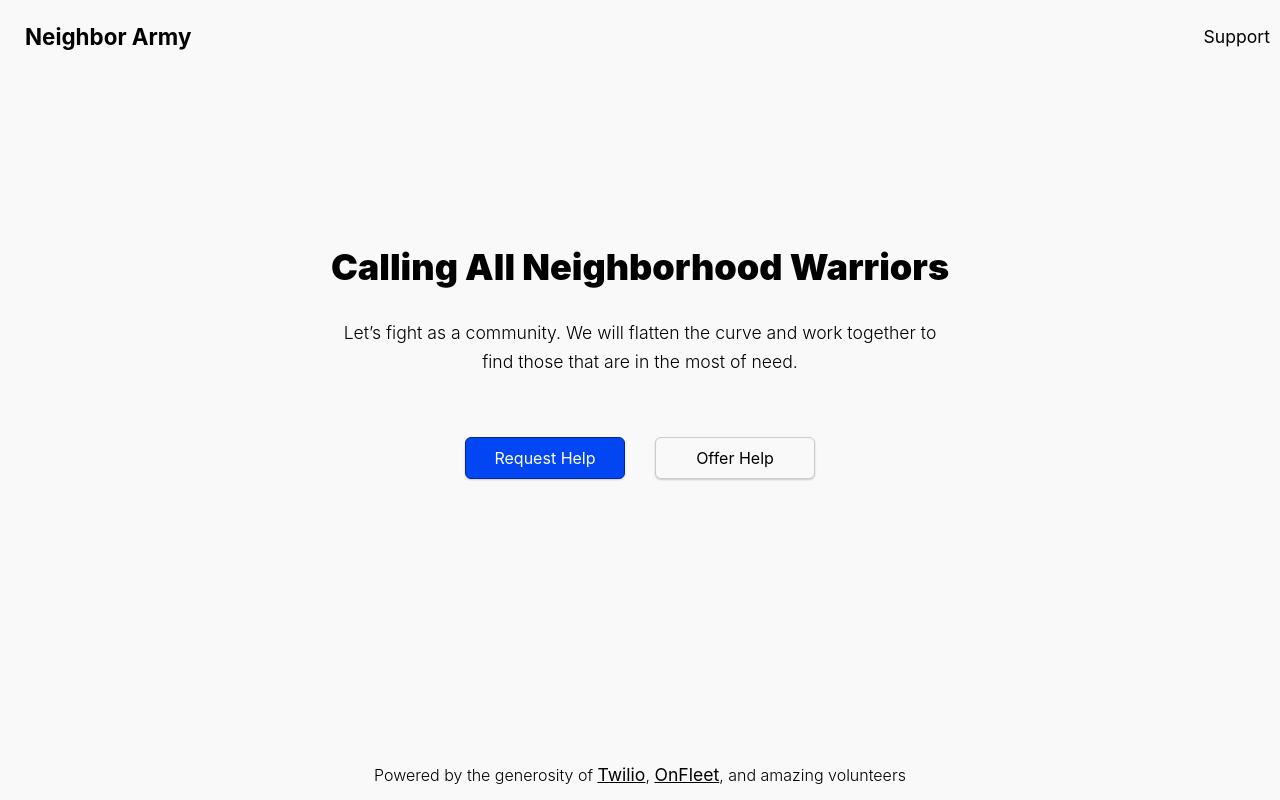
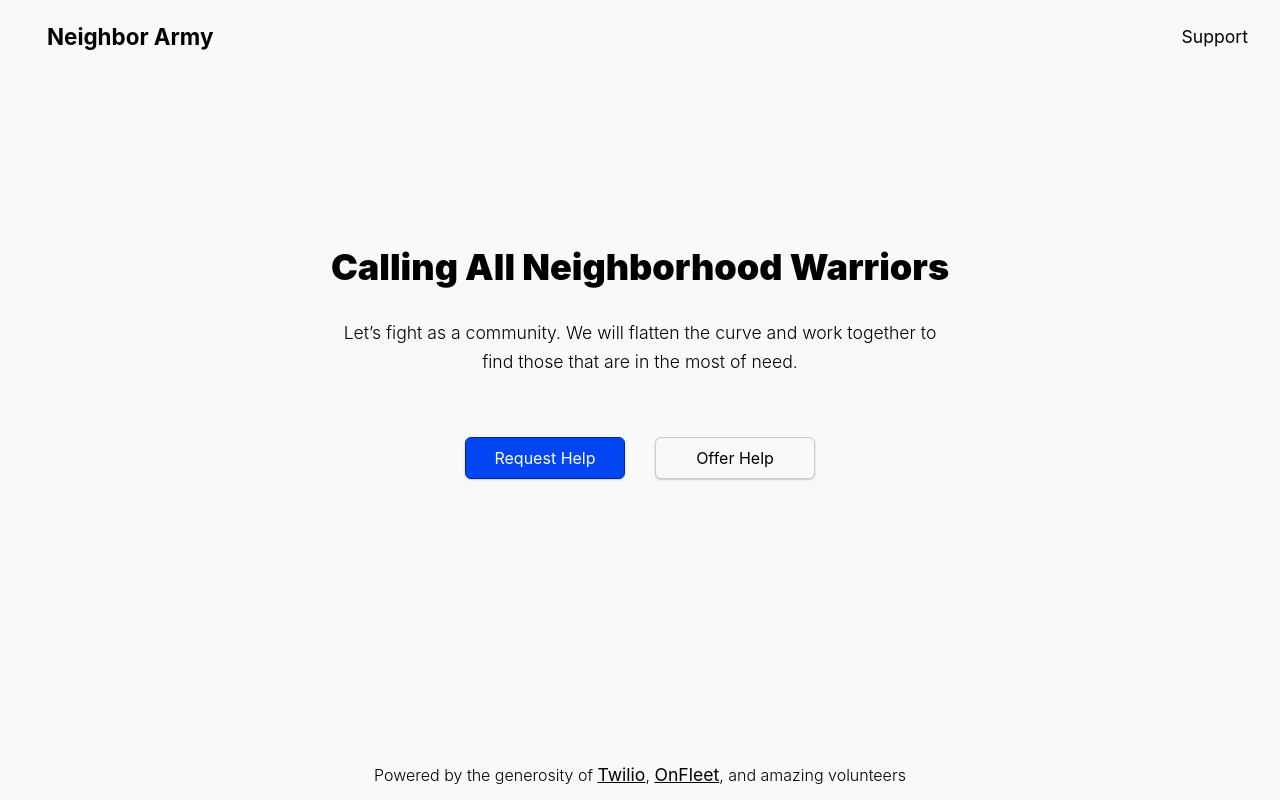
Before and after one commit to Neighbor-Army/help-with-covid, a Next.js app: page / in a window 1280 px wide. Built offline with nearby package versions, Linux system fonts and the light colour scheme; no server answers; a web font is replaced by a local one.

Commit message:
Add more padding in navbar
Signed-off-by: Miikis <Miikis@users.noreply.github.com>

```diff
--- a/components/layout/Nav.scss
+++ b/components/layout/Nav.scss
@@ -4,7 +4,7 @@
 .nav {
     display: flex;
     justify-content: space-between;
-    padding: 0px 10px;
+    padding: 0px 32px;
     height: $header-nav-height;
     align-items: center;
     background: $background;
```
